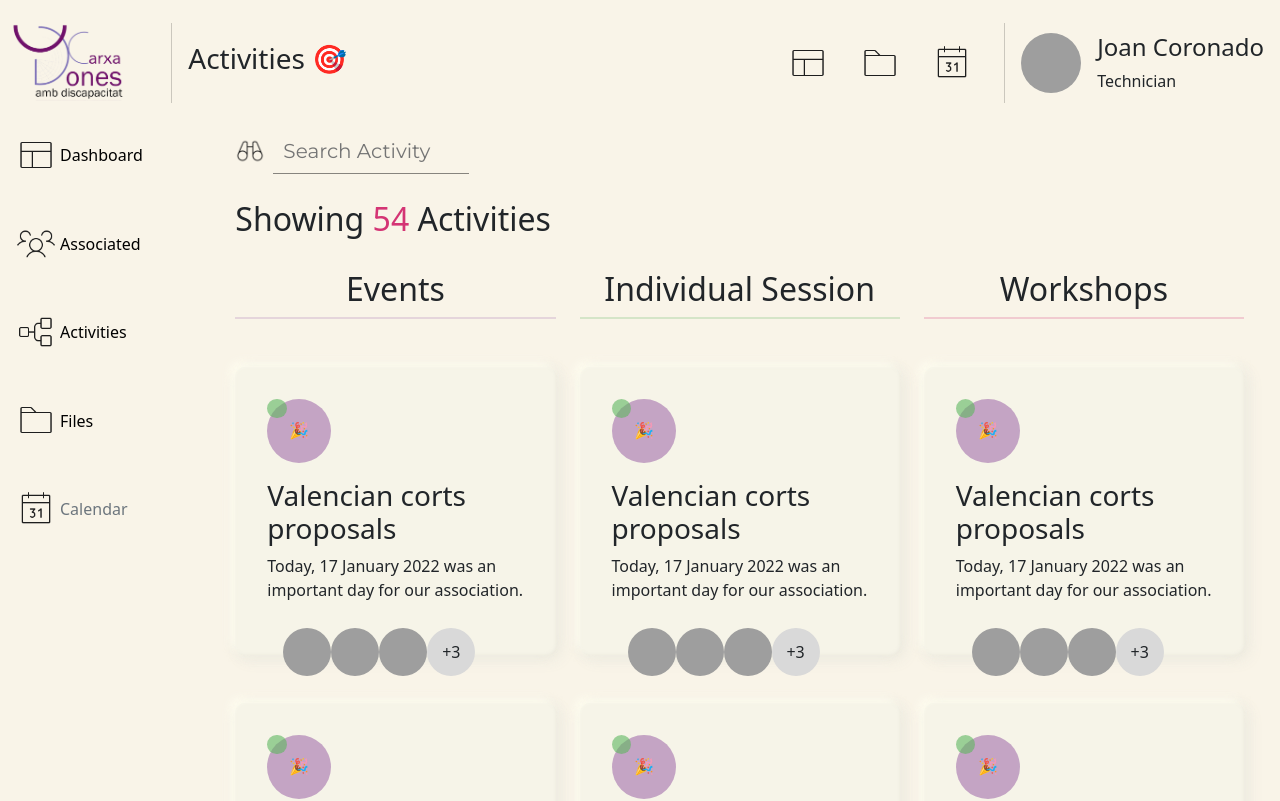
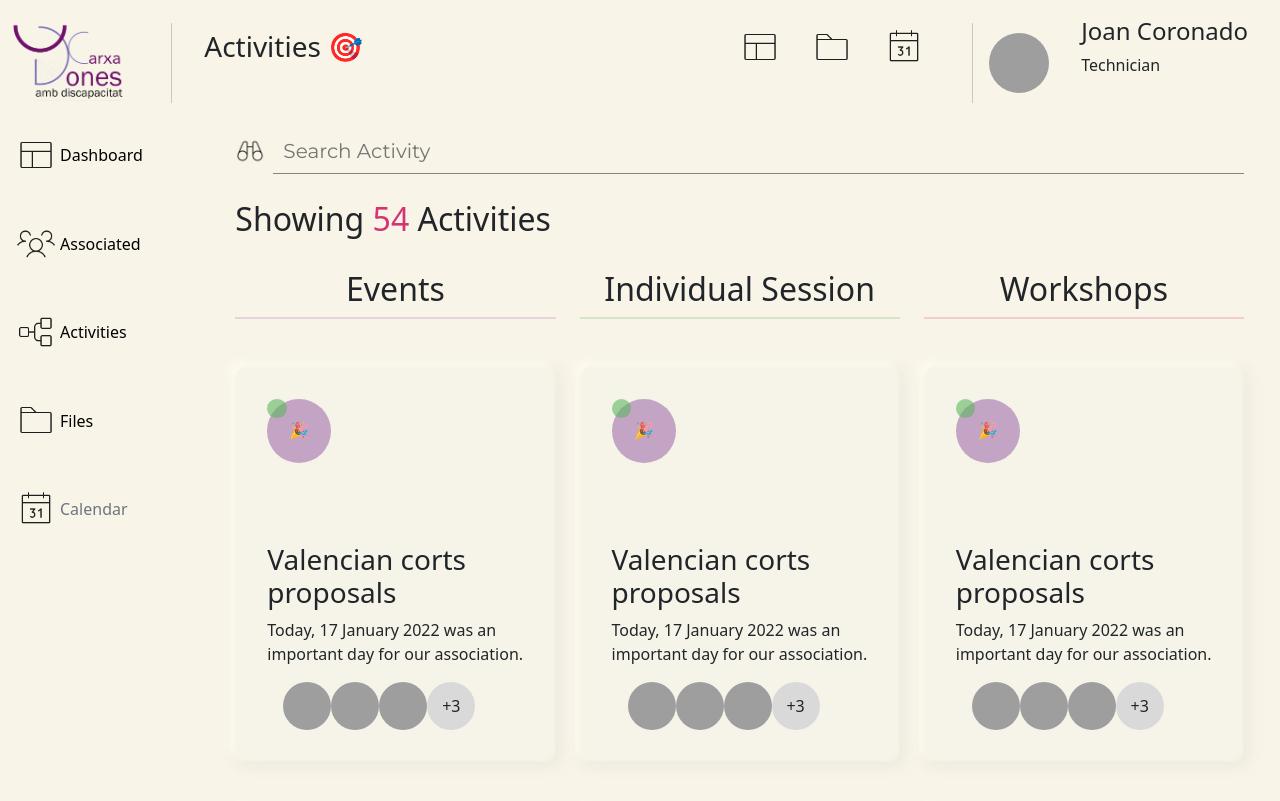
Before and after one commit to V1CTOR-cloud/PI_2DAW, an Angular app in the folder Xarxamujeres/: page /activities in a window 1280 px wide. Shown: the top 801 px of the page. Built offline with nearby package versions, Linux system fonts and the light colour scheme; grey boxes are pictures that could not be loaded.

Commit message:
fixing some css

```diff
--- a/Xarxamujeres/src/app/Views/activities/activities.component.html
+++ b/Xarxamujeres/src/app/Views/activities/activities.component.html
@@ -10,7 +10,7 @@
                     <div class="col-12" id="main">
                         <div class="container-fluid">
                             <div class="row">
-                                <div class="col-3">
+                                <div class="col-12">
                                     <app-input [type]="'searchInput'"></app-input>
                                 </div>
                                 <div class="col-12 mt-4">
--- /dev/null
+++ b/Xarxamujeres/src/app/Views/dashboard/dashboard.component.html
@@ -0,0 +1 @@
+<p>dashboard works!</p>
--- a/Xarxamujeres/src/app/app-routing.module.ts
+++ b/Xarxamujeres/src/app/app-routing.module.ts
@@ -6,14 +6,16 @@ import { AssociatedComponent } from './Views/associated/associated.component';
 import { SignupconfirmComponent} from './Views/signupconfirm/signupconfirm.component';
 import { ActivitiesComponent } from './Views/activities/activities.component';
 import { DetailAssociatedComponent } from './Views/detail-associated/detail-associated.component'
+import { DashboardComponent } from './Views/dashboard/dashboard.component';
 const routes: Routes = [
   { path: '', redirectTo: 'login', pathMatch: 'full' },
   {path: 'login', component: LoginComponent},
   {path: 'signup', component: SignUpComponent},
   {path: 'confirm', component: SignupconfirmComponent},
+  {path: 'dashboard', component: DashboardComponent},
   {path: 'associated', component: AssociatedComponent},
   {path: 'activities', component: ActivitiesComponent},
-  {path: 'detailAssociated', component: DetailAssociatedComponent}
+  {path: 'detailAssociated', component: DetailAssociatedComponent},
 
 ];
 
--- a/Xarxamujeres/src/app/app.module.ts
+++ b/Xarxamujeres/src/app/app.module.ts
@@ -16,6 +16,7 @@ import { TableComponent } from './components/table/table.component';
 import { ActivitiesCardComponent } from './components/activities-card/activities-card.component';
 import { ActivitiesComponent } from './Views/activities/activities.component';
 import { DetailAssociatedComponent } from './Views/detail-associated/detail-associated.component';
+import { DashboardComponent } from './Views/dashboard/dashboard.component';
 
 
 
@@ -35,6 +36,7 @@ import { DetailAssociatedComponent } from './Views/detail-associated/detail-asso
     ActivitiesCardComponent,
     ActivitiesComponent,
     DetailAssociatedComponent,
+    DashboardComponent,
 
   ],
   imports: [
--- a/Xarxamujeres/src/app/components/activities-card/activities-card.component.css
+++ b/Xarxamujeres/src/app/components/activities-card/activities-card.component.css
@@ -1,5 +1,4 @@
 #card {
-    height: 18rem;
     background: #F6F4E8;
     box-shadow: -5px 5px 10px rgba(236, 234, 223, 0.2), 5px -5px 10px rgba(236, 234, 223, 0.2), -5px -5px 10px rgba(255, 254, 241, 0.9), 5px 5px 13px rgba(236, 234, 223, 0.9), inset 1px 1px 2px rgba(255, 254, 241, 0.3), inset -1px -1px 2px rgba(236, 234, 223, 0.5);
     border-radius: 5px;
--- a/Xarxamujeres/src/app/components/header/header.component.css
+++ b/Xarxamujeres/src/app/components/header/header.component.css
@@ -21,6 +21,33 @@
     width: 15%;
 }
 
-.offcanvas{
+.offcanvas {
     width: 250px;
 }
+
+.nav-item {
+    cursor: pointer;
+}
+
+li:hover {
+    border-bottom: 3px solid #d43474;
+}
+
+li:hover i {
+    filter: invert(31%) sepia(29%) saturate(4073%) hue-rotate(308deg) brightness(90%) contrast(92%);
+}
+
+a {
+    color: black;
+}
+
+li:hover a {
+    transition: none;
+    color: #d43474;
+}
+
+li {
+    padding-left: 1em;
+    padding-right: 1em;
+    margin-bottom: 2em;
+}
--- a/Xarxamujeres/src/app/components/header/header.component.html
+++ b/Xarxamujeres/src/app/components/header/header.component.html
@@ -20,8 +20,9 @@
                 <div id="line" class="ms-3 me-3"></div>
             </li> -->
                 <li class="nav-item">
-                    <i>
-                    <img src="../../../assets/dashboard.png" class="ms-3 me-3" alt="" id="icon">
+                    <i [routerLink]="['/dashboard']">
+                        <img  src="../../../assets/dashboard.png" class="ms-3 me-3" alt=""
+                            id="icon">
                     </i>
                     <i>
                         <img src="../../../assets/folder.png" class="ms-3 me-3" alt="" id="icon">
--- a/Xarxamujeres/src/app/components/sidebar/sidebar.component.html
+++ b/Xarxamujeres/src/app/components/sidebar/sidebar.component.html
@@ -1,7 +1,7 @@
 <div class="d-flex flex-column align-items-center align-items-sm-start text-white min-vh-100">
     <ul class="nav nav-pills flex-column mb-sm-auto mb-0 align-items-center align-items-sm-start" id="menu">
         <li>
-            <a href="#" class="nav-link align-middle px-0">
+            <a [routerLink]="['/dashboard']" class="nav-link align-middle px-0">
                 <i class="fs-4 bi-house">
                     <img src="../../assets/dashboard.png" alt="calendarIcon" id="icon" />
                 </i> <span class="ms-1 d-none d-sm-inline">Dashboard</span>
```
Also changed, not shown: Xarxamujeres/src/app/Views/dashboard/dashboard.component.ts (added, +10 -0 lines), Xarxamujeres/src/app/Views/dashboard/dashboard.component.css (added), 1 other file (tests, documents, lock files or other folders). Lines whose indentation alone changed are shown as unchanged.
